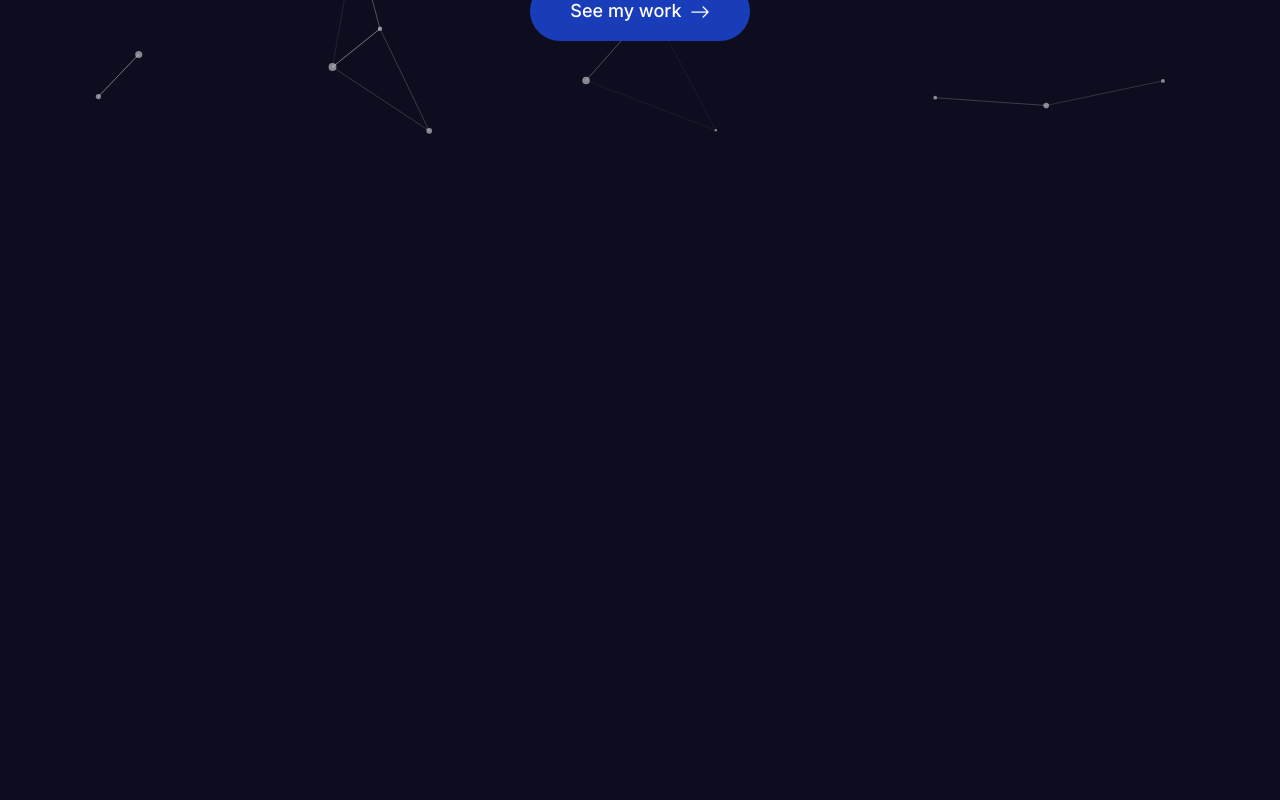
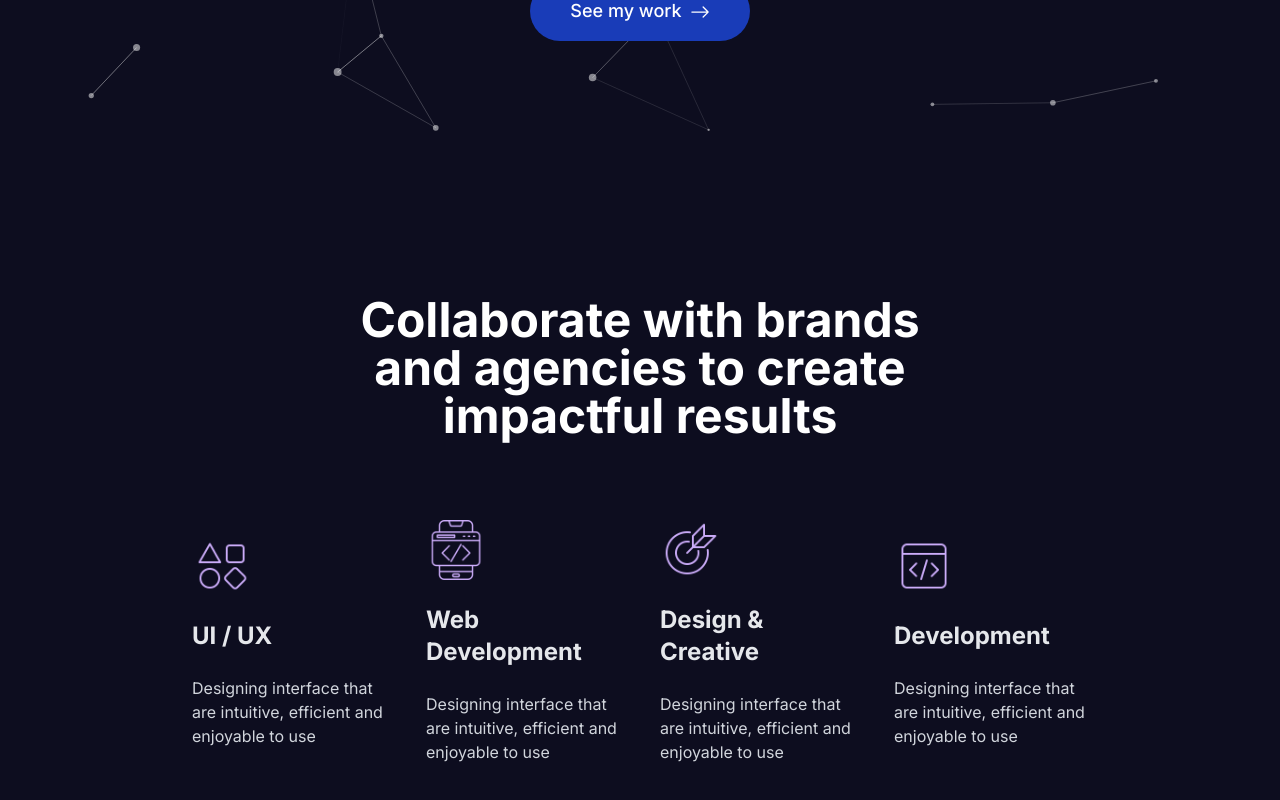
Before and after one commit to Nick-Salifu/web_portfolio, a Next.js app: page / in a window 1280 px wide. Shown: the part 568-1368 px from the top of the page. Before the commit the page ends 800 px from the top, so only its background shows below. Built offline with nearby package versions, Linux system fonts and the light colour scheme.

Commit message:
created the services section

```diff
--- a/components/Home/Home.jsx
+++ b/components/Home/Home.jsx
@@ -1,9 +1,11 @@
 import Hero from "./Hero/Hero"
+import Services from "./Services/Services"
 
 const Home = () => {
   return (
     <div className="overflow-hidden">
       <Hero />
+      <Services />
     </div>
   )
 }
--- /dev/null
+++ b/components/Home/Services/Services.jsx
@@ -0,0 +1,43 @@
+import ServicesCard from "./ServicesCard"
+
+const Services = () => {
+  return (
+    <div className="py-16">
+        <h1 className="text-center text-2xl md:text-4xl xl:text-5xl text-white font-bold">
+            Collaborate with brands <br /> and agencies to create <br /> impactful results
+        </h1>
+        <div className="w-[90%] sm:w-[70%] mx-auto grid grid-cols-1 md:grid-cols-2 xl:grid-cols-4 gap-10 mt-20 items-center">
+            <div>
+                <ServicesCard
+                    icon="/images/s1.png"
+                    name="UI / UX"
+                    description="Designing interface that are intuitive, efficient and enjoyable to use"
+                />
+            </div>
+            <div>
+                <ServicesCard
+                    icon="/images/s2.png"
+                    name="Web Development"
+                    description="Designing interface that are intuitive, efficient and enjoyable to use"
+                />
+            </div>
+            <div>
+                <ServicesCard
+                    icon="/images/s3.png"
+                    name="Design & Creative"
+                    description="Designing interface that are intuitive, efficient and enjoyable to use"
+                />
+            </div>
+            <div>
+                <ServicesCard
+                    icon="/images/s4.png"
+                    name="Development"
+                    description="Designing interface that are intuitive, efficient and enjoyable to use"
+                />
+            </div>
+        </div>
+    </div>
+  )
+}
+
+export default Services
--- /dev/null
+++ b/components/Home/Services/ServicesCard.jsx
@@ -0,0 +1,13 @@
+import Image from "next/image"
+
+const ServicesCard = ({description, name, icon}) => {
+  return (
+    <div>
+        <Image src={icon} alt="icon image" height={60} width={60} />
+        <h1 className="mt-6 text-xl md:text-2xl text-gray-200 font-bold">{name}</h1>
+        <p className="mt-6 text-gray-300">{description}</p>
+    </div>
+  )
+}
+
+export default ServicesCard
```
